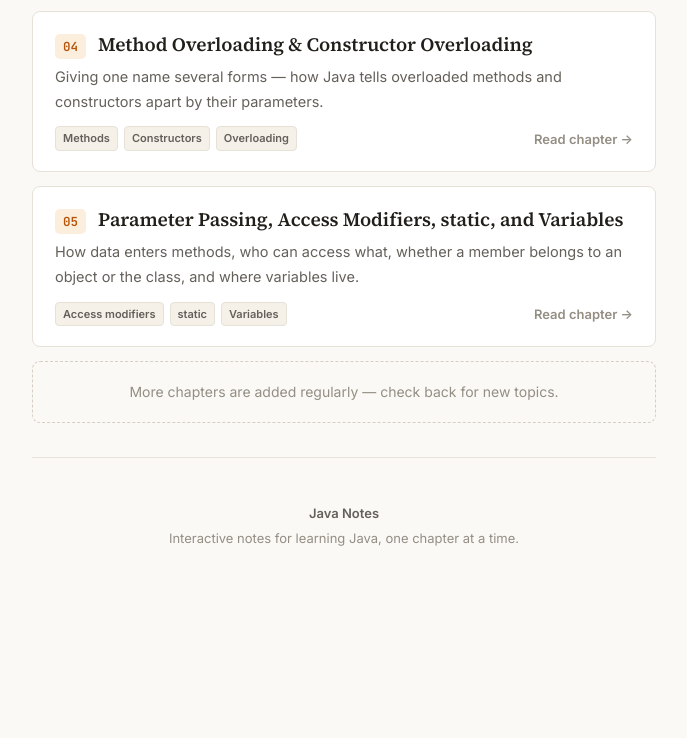
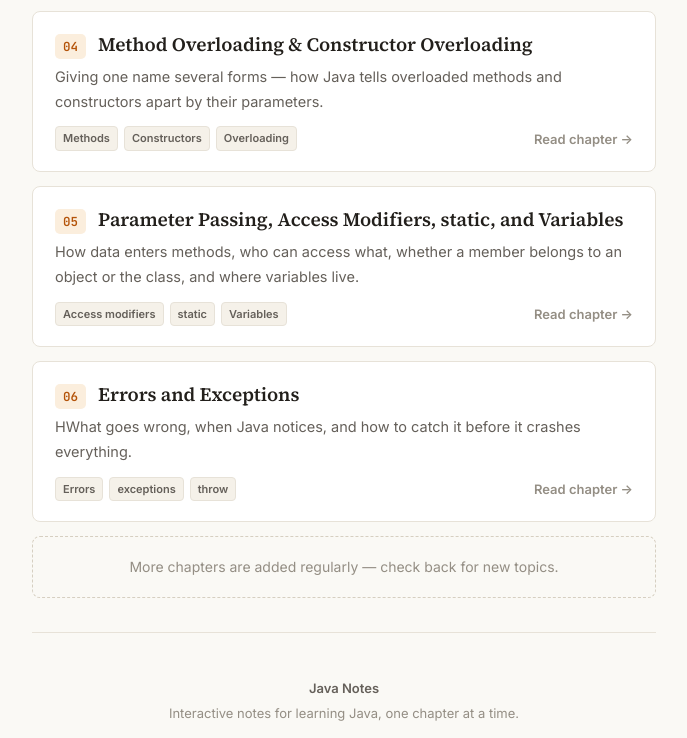
Before and after one commit to ujwaltekie/JavaLessons, a plain HTML site: page notes/index.html in a window 1280 px wide. Shown: the part 836-1574 px from the top of the page, without its empty margins (296-983 px from the left). Before the commit the page ends 1505 px from the top, so only its background shows below. Drawn offline with Linux system fonts and the light colour scheme.

```diff
--- a/notes/index.html
+++ b/notes/index.html
@@ -180,6 +180,12 @@
       description: "How data enters methods, who can access what, whether a member belongs to an object or the class, and where variables live.",
       href: "java-parameter-passing-access-static-variables.html",
       tags: ["Access modifiers", "static", "Variables"]
+    },
+    {
+      title: "Errors and Exceptions",
+      description: "HWhat goes wrong, when Java notices, and how to catch it before it crashes everything.",
+      href: "java-errors-and-exceptions.html",
+      tags: ["Errors", "exceptions", "throw"]
     }
   ];
 
```
